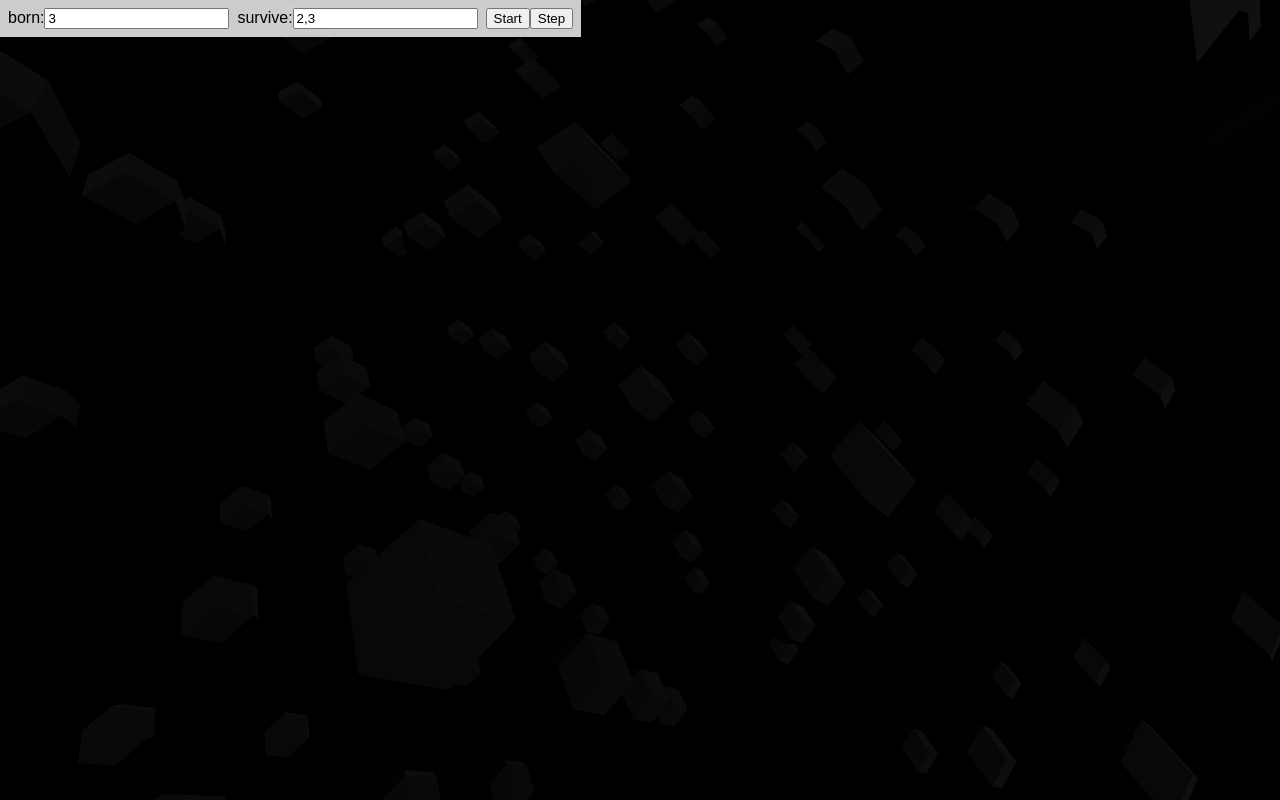
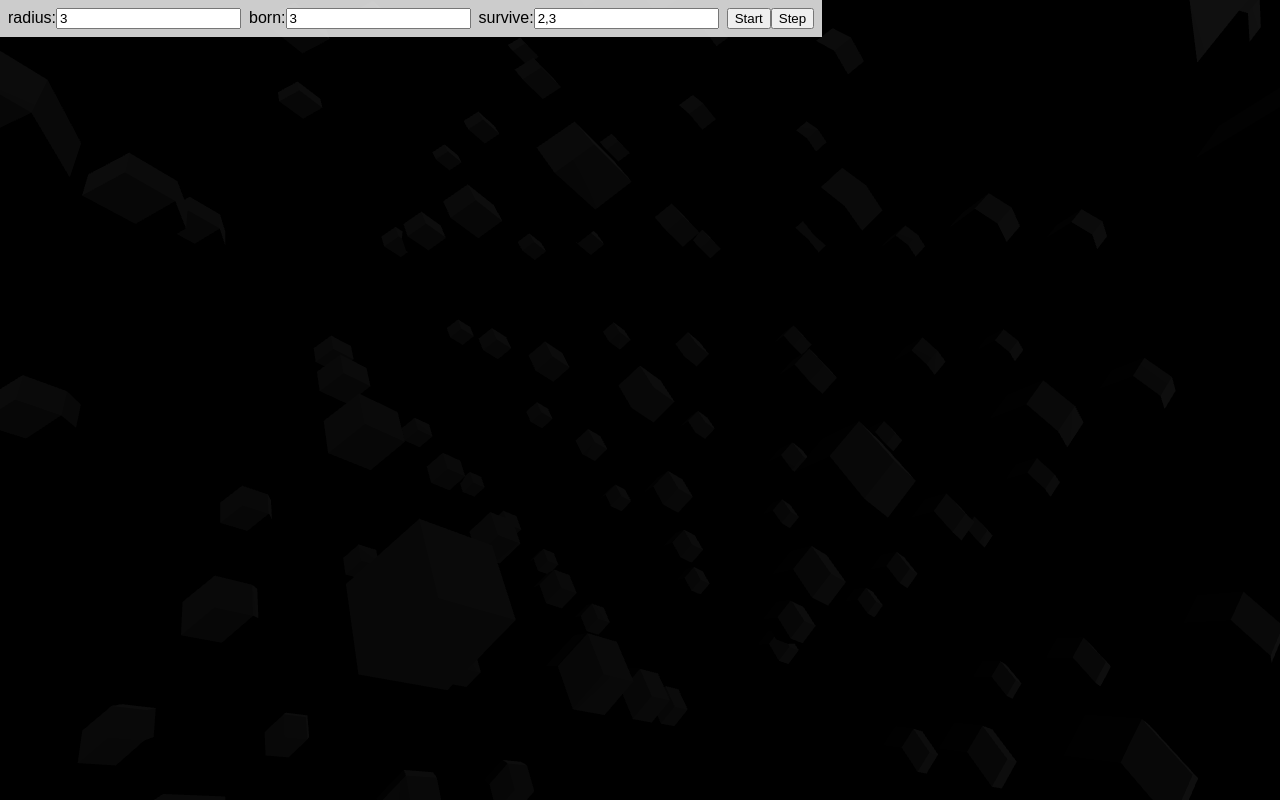
Before and after one commit to AgroxOD/cellular-automaton, a React (Vite) app: page / in a window 1280 px wide. Built offline with nearby package versions, Linux system fonts and the light colour scheme.

Commit message:
feat: add radius input for lattice

```diff
--- a/src/App.tsx
+++ b/src/App.tsx
@@ -37,6 +37,7 @@ function App() {
   const [bornError, setBornError] = useState<string | null>(null)
   const [surviveError, setSurviveError] = useState<string | null>(null)
   const [running, setRunning] = useState(false)
+  const [radius, setRadius] = useState(3)
 
   useEffect(() => {
     const { values, valid } = parseRule(bornText)
@@ -73,7 +74,7 @@ function App() {
     renderer.setSize(width, height)
     container.appendChild(renderer.domElement)
 
-    const { positions, neighbors } = generateFCCLattice(3)
+    const { positions, neighbors } = generateFCCLattice(radius)
     const cellGeometry = createRhombicDodecahedronGeometry(0.2)
     const material = new THREE.MeshStandardMaterial({ vertexColors: true, metalness: 0, roughness: 1 })
     const mesh = new THREE.InstancedMesh(
@@ -137,7 +138,7 @@ function App() {
         bufferRef.current = []
         container.removeChild(renderer.domElement)
       }
-  }, [])
+  }, [radius])
 
   const tick = useCallback(() => {
     const cells = cellsRef.current
@@ -168,6 +169,21 @@ function App() {
       <div ref={mountRef} className="scene-container" />
       <div className="controls">
         <label>
+          radius:
+          <input
+            type="number"
+            min={1}
+            value={radius}
+            onChange={(e) =>
+              setRadius(
+                Number.isNaN(e.target.valueAsNumber)
+                  ? 1
+                  : Math.max(1, Math.round(e.target.valueAsNumber)),
+              )
+            }
+          />
+        </label>
+        <label>
           born:
           <input
             value={bornText}
```
